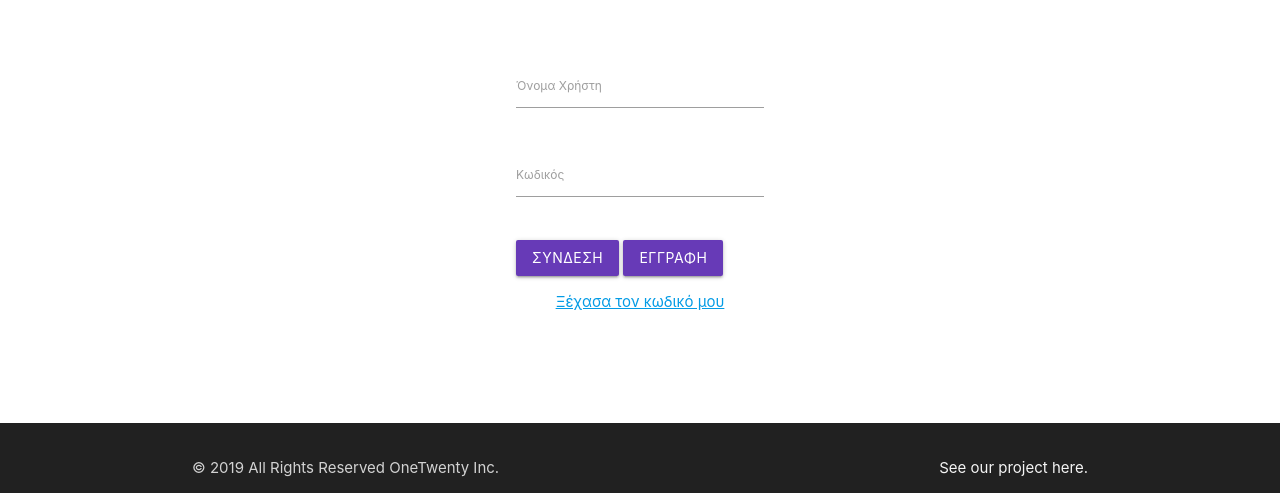
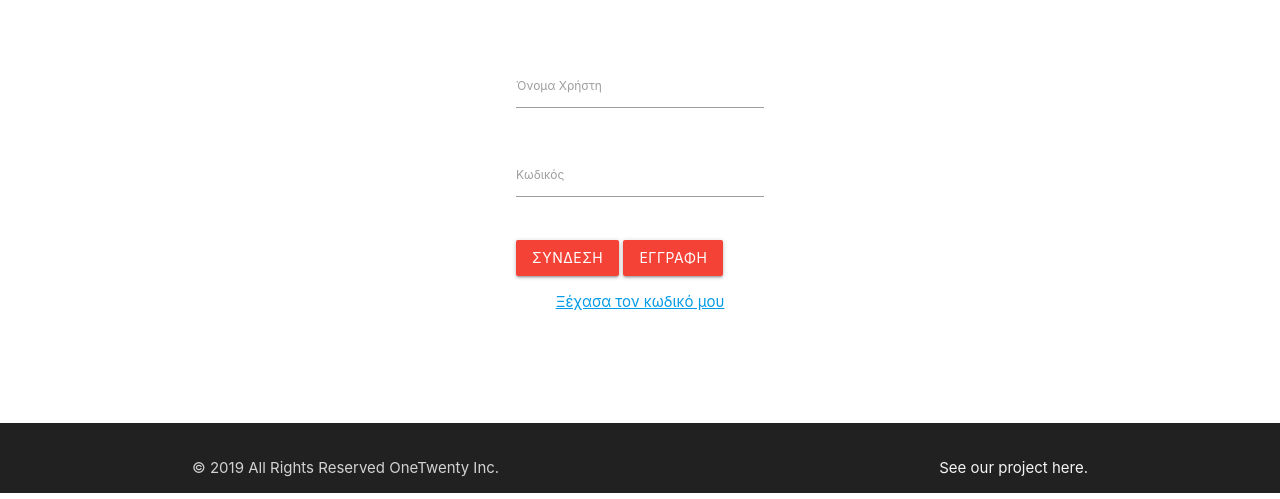
Before and after one commit to one-twenty/foobargr, a Django app: page /login/ in a window 1280 px wide. Shown: the part 307-806 px from the top of the page. Run offline with Django 3.2, Linux system fonts and the light colour scheme.

Commit message:
register and login buttons color to red

```diff
--- a/forum/templates/forum/login.html
+++ b/forum/templates/forum/login.html
@@ -13,8 +13,8 @@
                     </div>
                 </div>
             {% endfor %}
-            <button type="submit" class="btn deep-purple">Συνδεση</button>
-            <a  class="btn deep-purple" href="{% url 'forum:register' %}">Εγγραφη</a>
+            <button type="submit" class="btn red">Συνδεση</button>
+            <a  class="btn red" href="{% url 'forum:register' %}">Εγγραφη</a>
             <p><a class="forgot-password" href="">Ξέχασα τον κωδικό μου</a> </p>
         </form>
     </div>
--- a/forum/templates/forum/register.html
+++ b/forum/templates/forum/register.html
@@ -13,7 +13,7 @@
             </div>
         </div>
         {% endfor %}
-        <button class="btn deep-purple button" type="submit">Εγγραφη</button>
+        <button class="btn red button" type="submit">Εγγραφη</button>
     </form>
     <!-- <p>Αν έχεις ήδη λογαριασμό, <a href="{% url 'forum:login' %}"><strong>Συνδέσου</strong></a> εδώ</p> -->
 </div>
```
